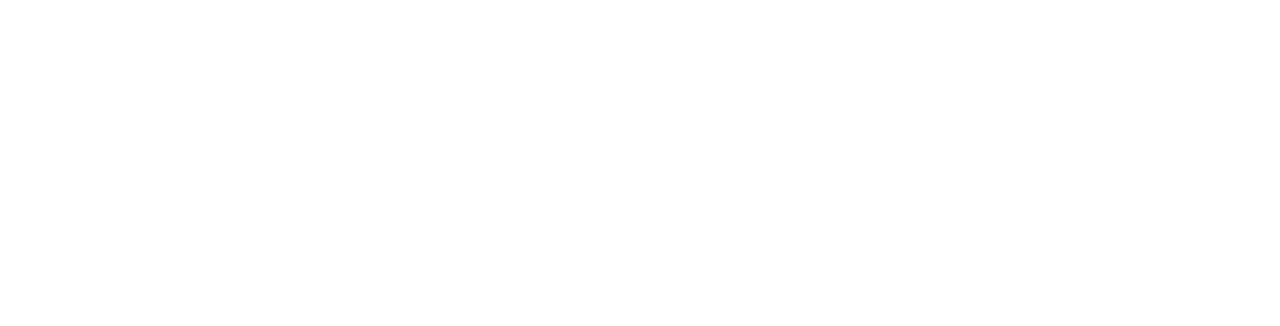
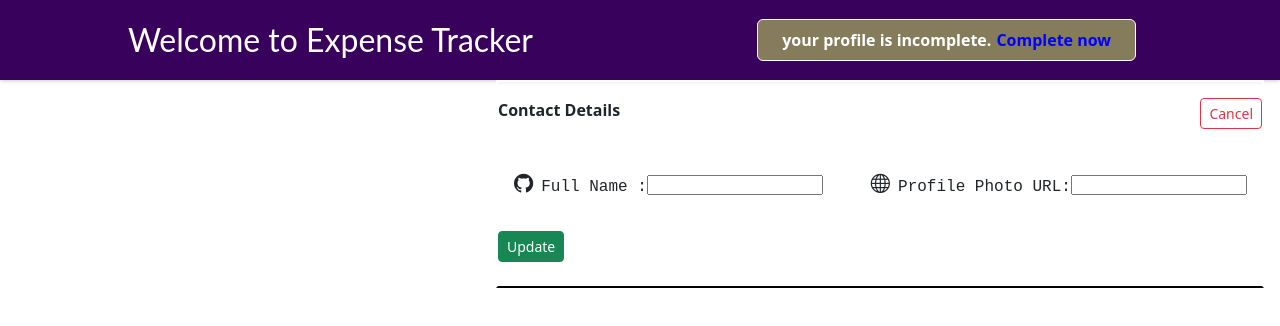
Before and after one commit to Khageswar-Nayak/Expense-tracker, a React (Create React App) app: page /profile in a window 1280 px wide. Before the commit this address had no page. Shown: the top 326 px of the page. Built offline with nearby package versions, Linux system fonts and the light colour scheme.

Commit message:
update profile

```diff
--- a/src/App.js
+++ b/src/App.js
@@ -3,6 +3,7 @@
 
 import Authpage from "./pages/Authpage";
 import Homepage from "./pages/Homepage";
+import Profile from "./pages/Profile";
 
 function App() {
   return (
@@ -10,6 +11,7 @@
       <Routes>
         <Route path="/" element={<Authpage />} />
         <Route path="/home" element={<Homepage />} />
+        <Route path="/profile" element={<Profile />} />
       </Routes>
     </BrowserRouter>
   );
--- a/src/Components/Auth/AuthForm.js
+++ b/src/Components/Auth/AuthForm.js
@@ -1,4 +1,4 @@
-import React, { useEffect, useState } from "react";
+import React, { useState } from "react";
 import classes from "./AuthForm.module.css";
 import { Form, Button } from "react-bootstrap";
 import { ToastContainer, toast } from "react-toastify";
@@ -80,6 +80,8 @@
 
           if (data.registered) {
             navigate("/home");
+
+            localStorage.setItem("tokenId", data.idToken);
           }
           // authCtx.login(data.idToken);
 
--- a/src/Components/Layout/MainNavigation.js
+++ b/src/Components/Layout/MainNavigation.js
@@ -4,13 +4,16 @@
 const MainNavigation = () => {
   return (
     <header className={classes.header}>
-      <Link to="/">
-        <div className={classes.logo}>Welcome to Expense Tracker</div>
-      </Link>
+      <div className={classes.logo}>Welcome to Expense Tracker</div>
       <nav>
         <ul>
           <li>
-            <button>Logout</button>
+            <button>
+              your profile is incomplete.
+              <Link className={classes.link} to="/profile">
+                Complete now
+              </Link>
+            </button>
           </li>
         </ul>
       </nav>
--- a/src/Components/Layout/MainNavigation.module.css
+++ b/src/Components/Layout/MainNavigation.module.css
@@ -26,17 +26,19 @@
 
 .header li {
   margin: 0 1rem;
+  display: flex;
 }
 
-.header a {
+.link {
   text-decoration: none;
-  color: white;
+  color: blue;
   font-weight: bold;
+  margin-left: 5px;
 }
 
 .header button {
   font: inherit;
-  background-color: transparent;
+  background-color: rgb(133, 124, 92);
   border: 1px solid white;
   color: white;
   font-weight: bold;
@@ -44,12 +46,3 @@
   border-radius: 6px;
   cursor: pointer;
 }
-
-.header a:hover {
-  color: #c291e2;
-}
-
-.header button:hover {
-  background-color: #c291e2;
-  color: #38015c;
-}
--- /dev/null
+++ b/src/Components/Profile/ProfileForm.js
@@ -0,0 +1,66 @@
+import React, { useRef } from "react";
+import classes from "./ProfileForm.module.css";
+import { Button } from "react-bootstrap";
+
+const ProfileForm = () => {
+  const fullnameInputRef = useRef("");
+  const photoURLinputRef = useRef("");
+  const updateHandler = async (event) => {
+    event.preventDefault();
+
+    const enteredFullName = fullnameInputRef.current.value;
+    const enteredPhotoURL = photoURLinputRef.current.value;
+
+    try {
+      const response = await fetch(
+        "https://identitytoolkit.googleapis.com/v1/accounts:update?key=AIzaSyAv-i3A29jJ85w1whdaMysK5Irng-pR8Oc",
+        {
+          method: "POST",
+          body: JSON.stringify({
+            idToken: localStorage.getItem("tokenId"),
+            displayName: enteredFullName,
+            photoUrl: enteredPhotoURL,
+            returnSecureToken: true,
+          }),
+          headers: {
+            "Content-Type": "application/json",
+          },
+        }
+      );
+
+      const data = await response.json();
+      console.log(data);
+    } catch (err) {
+      console.log(err.message);
+    }
+  };
+
+  return (
+    <div className={classes.profile}>
+      <p>Contact Details</p>
+      <Button variant="outline-danger" size="sm">
+        Cancel
+      </Button>
+      <form className={classes.form}>
+        <i className="bi bi-github"></i>
+        <label>Full Name :</label>
+        <input ref={fullnameInputRef} />
+        <span>
+          <i className="bi bi-globe"></i>
+          <label>Profile Photo URL:</label>
+          <input ref={photoURLinputRef} />
+        </span>
+      </form>
+      <Button
+        variant="success"
+        size="sm"
+        style={{ float: "left", marginTop: "2rem" }}
+        onClick={updateHandler}
+      >
+        Update
+      </Button>
+    </div>
+  );
+};
+
+export default ProfileForm;
--- /dev/null
+++ b/src/Components/Profile/ProfileForm.module.css
@@ -0,0 +1,45 @@
+.profile {
+  float: right;
+  height: 13rem;
+  width: 48rem;
+  border: 2px solid black;
+  margin-right: 1rem;
+  border-top-color: white;
+  border-left-color: white;
+  border-right-color: white;
+}
+
+.profile p {
+  display: inline-block;
+  margin-top: 1rem;
+  font-weight: 600;
+}
+
+.profile button {
+  float: right;
+  margin-top: 1rem;
+}
+
+.form {
+  margin-top: 2rem;
+  padding-left: 1rem;
+}
+
+.form input {
+  height: 20px;
+  width: 11rem;
+}
+
+.form label {
+  margin-left: 8px;
+  font-weight: 400;
+  font-family: monospace;
+}
+
+.form i {
+  font-size: larger;
+}
+
+.form span {
+  margin-left: 3rem;
+}
--- /dev/null
+++ b/src/Components/Profile/UserProfile.js
@@ -0,0 +1,8 @@
+import React from "react";
+import ProfileForm from "./ProfileForm";
+
+const UserProfile = () => {
+  return <ProfileForm />;
+};
+
+export default UserProfile;
--- /dev/null
+++ b/src/pages/Profile.js
@@ -0,0 +1,14 @@
+import React from "react";
+import UserProfile from "../Components/Profile/UserProfile";
+import Layout from "../Components/Layout/Layout";
+
+const Profile = () => {
+  return (
+    <>
+      <Layout />
+      <UserProfile />
+    </>
+  );
+};
+
+export default Profile;
```
